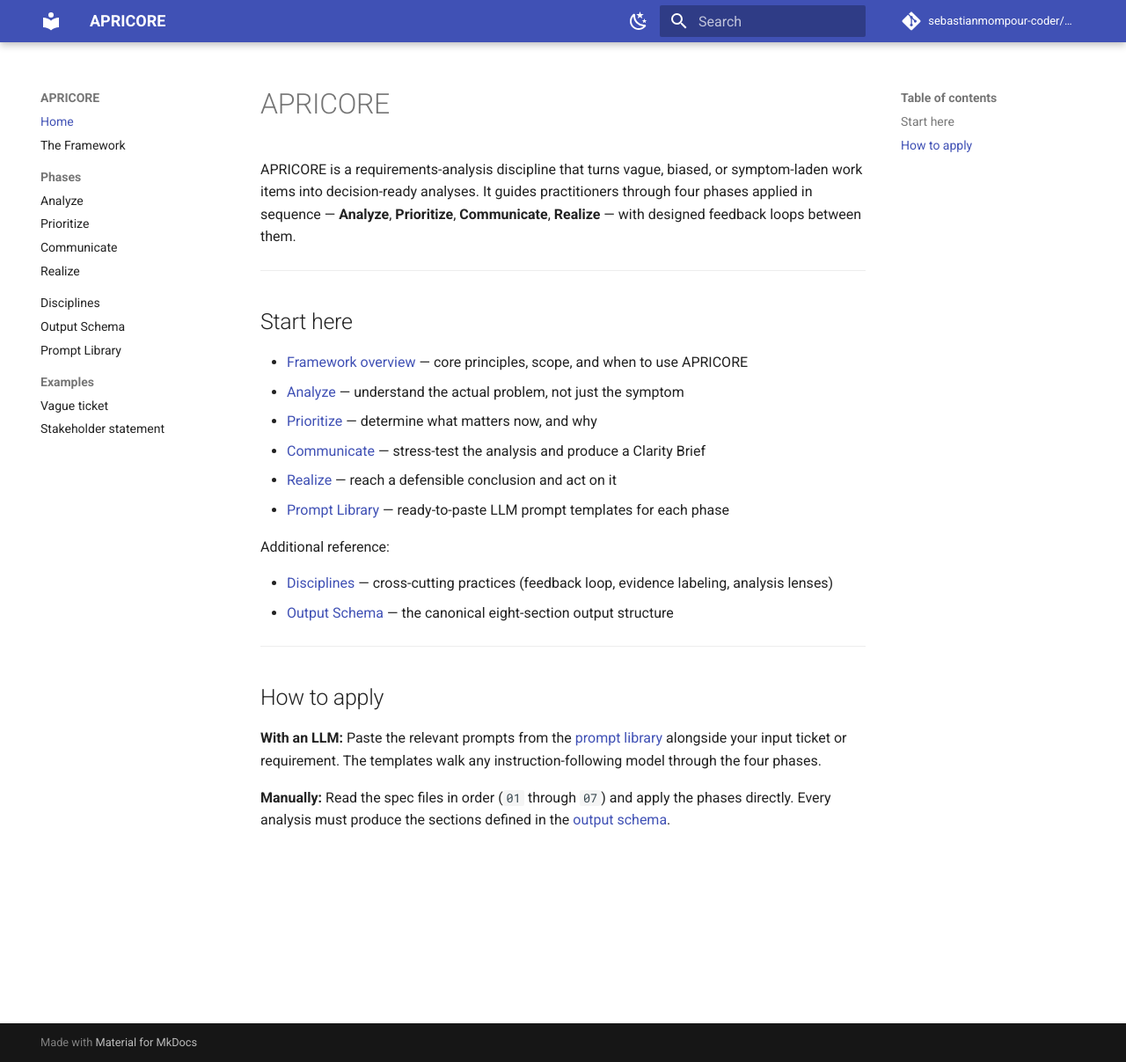
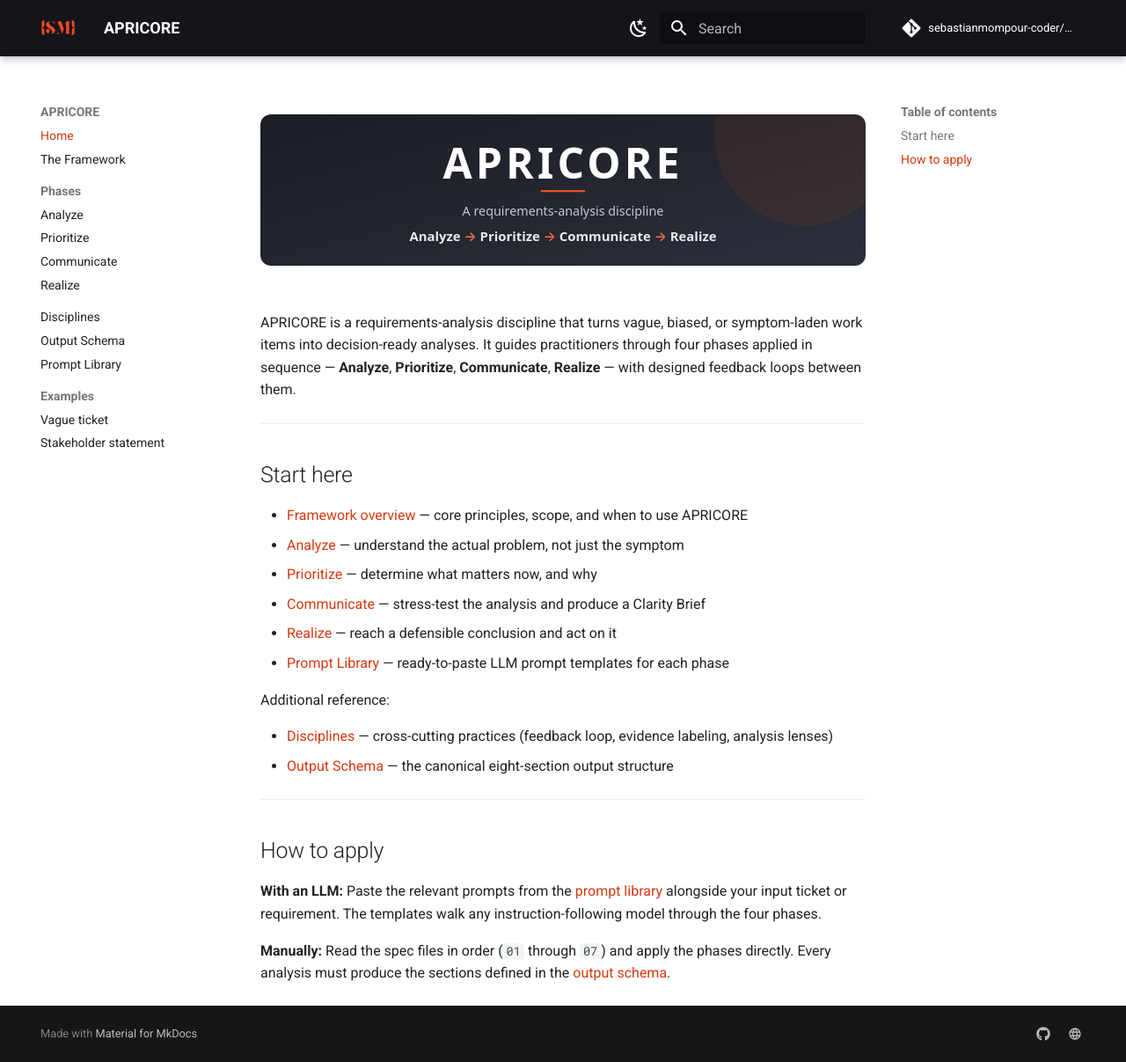
Before and after one commit to sebastianmompour-coder/apricore, an MkDocs documentation site: the page built from docs/index.md, in a window 1280 px wide and 1207 px high. Shown: the whole window at 88% size. Built offline with MkDocs 1.6.1 and Material for MkDocs 9.7.7, drawn with Linux system fonts in a browser that asks for light colours; plug-ins that fetch from the network failed and are left out; comment, search, counter and statistics services are not loaded.

Commit message:
feat(docs): brand the site, add analytics, harden privacy
- Add Google Analytics 4 (G-CJH4EWRD8H) gated behind cookie consent
- Self-host Google Fonts via the privacy plugin (no third-party requests)
- Brand to the {SM} logo: header logo, favicon, dark hero banner,
  brand-orange links/buttons (WCAG AA) and consent actions
- Add GitHub + website links to the footer
- Cache privacy-downloaded assets in the Pages build workflow

```diff
--- a/docs/index.md
+++ b/docs/index.md
@@ -1,3 +1,5 @@
+![APRICORE — Analyze, Prioritize, Communicate, Realize](assets/banner.svg)
+
 # APRICORE
 
 APRICORE is a requirements-analysis discipline that turns vague, biased, or symptom-laden work items into decision-ready analyses. It guides practitioners through four phases applied in sequence — **Analyze**, **Prioritize**, **Communicate**, **Realize** — with designed feedback loops between them.
--- /dev/null
+++ b/docs/stylesheets/brand.css
@@ -0,0 +1,57 @@
+/* ===== APRICORE brand — matched to the {SM} logo orange (#F34A23) ===== */
+
+/* Header logo larger than the default */
+.md-header__button.md-logo img,
+.md-header__button.md-logo svg {
+  height: 2rem;
+  width: auto;
+}
+
+/* Light scheme: brand orange darkened to clear WCAG AA on white (>= 4.5:1).
+   Target the scheme, NOT :root — Material re-sets these per color scheme,
+   which would otherwise win over a :root override. */
+[data-md-color-scheme="default"] {
+  --md-typeset-a-color: #D43A12;   /* 4.76:1 on white */
+  --md-accent-fg-color: #9A2F08;   /* hover: darker, 7.5:1 */
+}
+
+/* Dark (slate) scheme: lighter orange for contrast on the dark background */
+[data-md-color-scheme="slate"] {
+  --md-typeset-a-color: #FF8A5B;   /* ~6.9:1 on slate */
+  --md-accent-fg-color: #FFA177;   /* hover: brighter, legible on dark */
+}
+
+/* Primary buttons (incl. cookie-consent actions) in brand orange, not indigo.
+   White text on #C2410C clears AA (5.2:1). */
+.md-button--primary {
+  background-color: #C2410C;
+  border-color: #C2410C;
+  color: #fff;
+}
+.md-button--primary:hover,
+.md-button--primary:focus {
+  background-color: #9A2F08;
+  border-color: #9A2F08;
+  color: #fff;
+}
+
+/* Title banner: full content width, rounded, compact */
+.md-typeset img[src$="banner.svg"] {
+  width: 100%;
+  border-radius: 12px;
+  margin: 0 0 1.4rem;
+}
+
+/* Home page: hide the redundant H1 (the banner already shows the wordmark),
+   but keep it in the DOM for screen readers and SEO. */
+.md-typeset p:has(> img[src$="banner.svg"]) + h1 {
+  position: absolute !important;
+  width: 1px;
+  height: 1px;
+  margin: -1px;
+  padding: 0;
+  overflow: hidden;
+  clip: rect(0 0 0 0);
+  white-space: nowrap;
+  border: 0;
+}
--- a/mkdocs.yml
+++ b/mkdocs.yml
@@ -6,6 +6,8 @@ repo_name: sebastianmompour-coder/apricore
 docs_dir: docs
 theme:
   name: material
+  logo: assets/logo-sm.png
+  favicon: assets/logo-sm.png
   features:
     - navigation.sections
     - navigation.top
@@ -13,13 +15,43 @@ theme:
     - search.suggest
   palette:
     - scheme: default
+      primary: black
+      accent: deep orange
       toggle:
         icon: material/weather-night
         name: Switch to dark mode
     - scheme: slate
+      primary: black
+      accent: deep orange
       toggle:
         icon: material/weather-sunny
         name: Switch to light mode
+extra_css:
+  - stylesheets/brand.css
+plugins:
+  - search
+  - privacy
+extra:
+  analytics:
+    provider: google
+    property: G-CJH4EWRD8H
+  consent:
+    title: Cookie consent
+    description: >-
+      We use cookies to measure the effectiveness of our documentation and
+      whether readers find what they are looking for. With your consent, you
+      help us make the documentation better.
+    actions:
+      - accept
+      - reject
+      - manage
+  social:
+    - icon: fontawesome/brands/github
+      link: https://github.com/sebastianmompour-coder/apricore
+      name: APRICORE on GitHub
+    - icon: material/web
+      link: https://www.sebastian-mompour.de
+      name: sebastian-mompour.de
 markdown_extensions:
   - admonition
   - pymdownx.superfences
```
Also changed, not shown: docs/assets/banner.svg (added), docs/assets/logo-sm.png (added), 2 other files.
